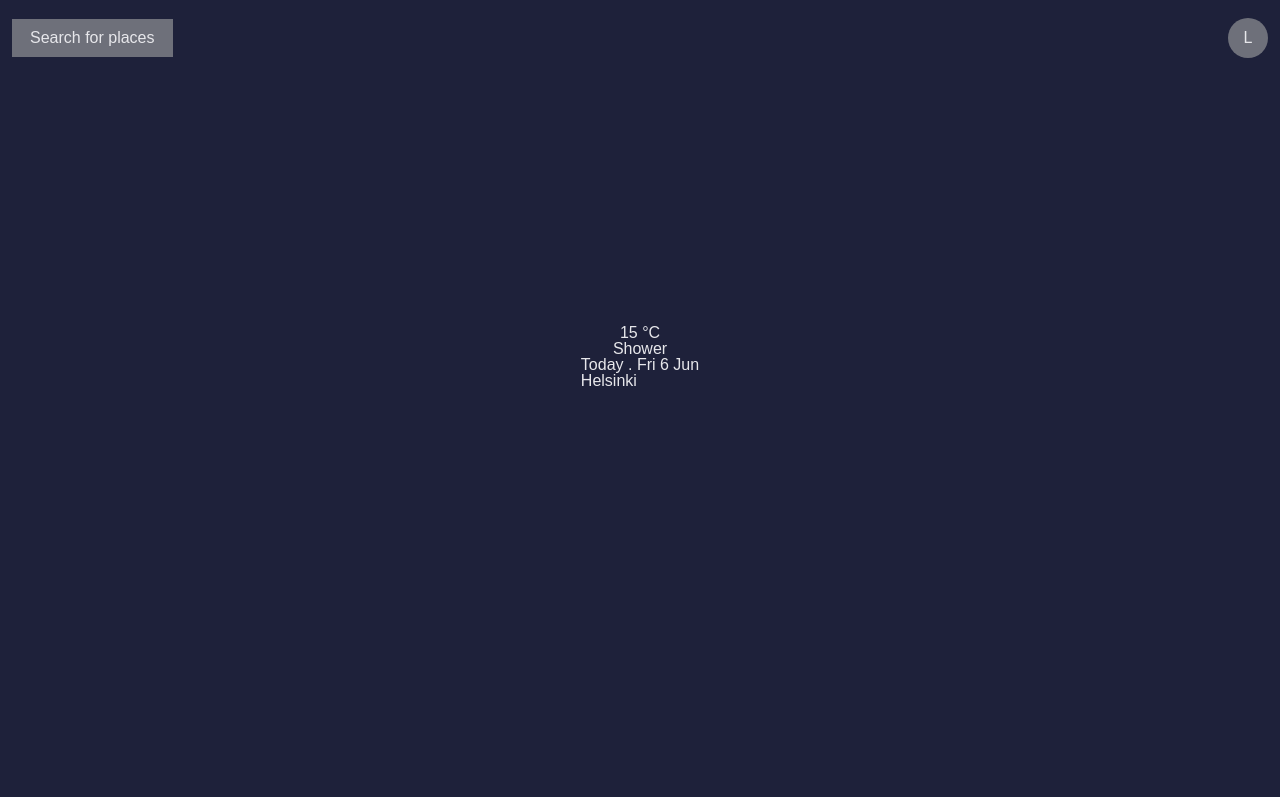
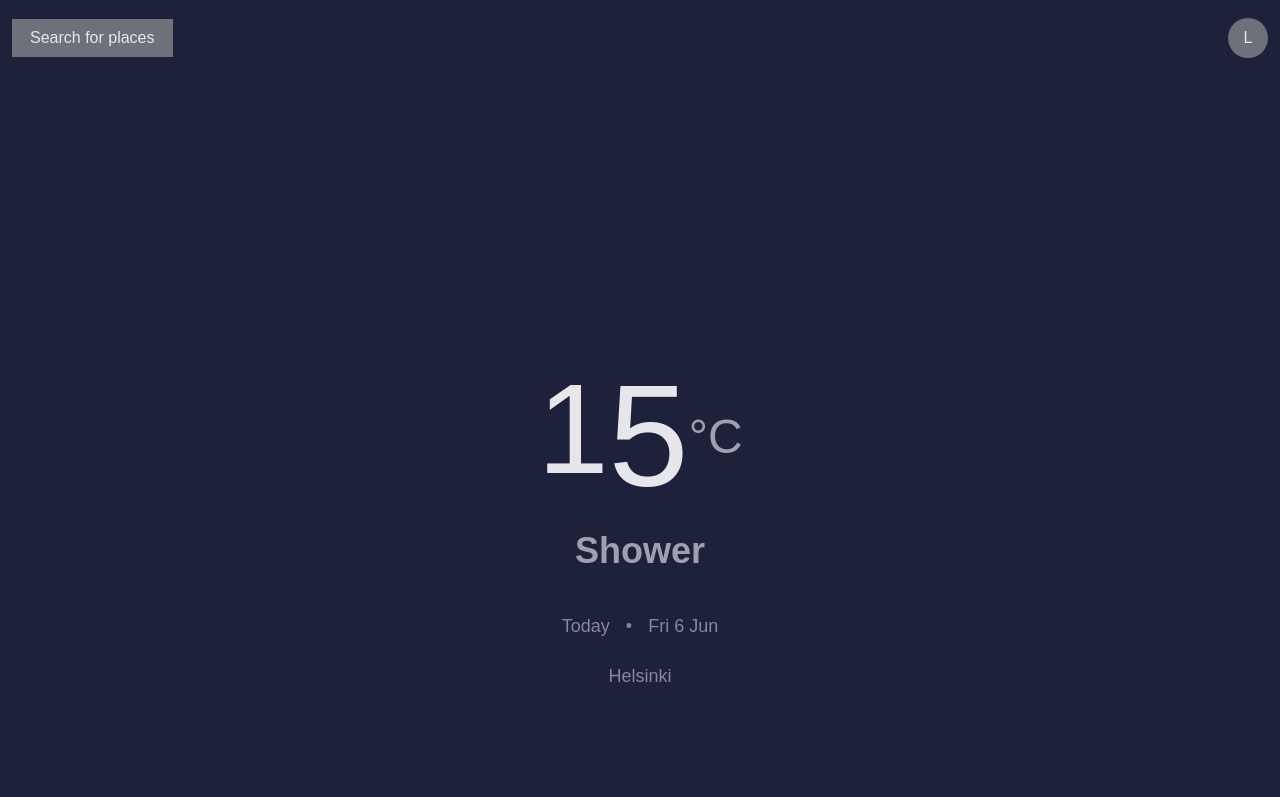
Before and after one commit to peter-abah/weather-app, a website built with webpack: page src/index.html in a window 1280 px wide. Shown: the top 797 px of the page. Built offline with nearby package versions, Linux system fonts and the light colour scheme; files whose address does not match are found by name.

Commit message:
Add styles for main weather container

```diff
--- a/src/assets/scss/components/_sidebar.scss
+++ b/src/assets/scss/components/_sidebar.scss
@@ -1,7 +1,7 @@
 .sidebar {
   background-color: var(--color-bg-alt);
   height: 100vh;
-  min-height: 40rem;
+  min-height: 42rem;
 }
 
 .main {
@@ -36,57 +36,50 @@
     flex-grow: 1;
     padding: 4.7rem 0;
   }
-}
 
-.weather-img {
-  width: 3.5rem;
-  height: 3.875rem;
-  background-size: cover;
-  background-position: center;
-  background-repeat: no-repeat;
+  &__temp {
+    margin-top: 2.5rem;
+    display: flex;
+    align-items: flex-start;
 
-  &--large {
-    width: 9.375rem;
-    height: 10.875rem;
+    &__value {
+      font-size: 9rem;
+      font-weight: 500;
+
+      &--small {
+        font-weight: 300;
+        font-size: 8rem;
+      }
+    }
+
+    &__unit {
+      align-self: center;
+      color: var(--color-secondary);
+      font-size: 3rem;
+      font-weight: 100;
+    }
   }
 
-  &--clear {
-    background-image: url(./assets/images/clear.png);
+  &__description {
+    margin-top: 1.5rem;
+    color: var(--color-secondary);
+    font-size: 2.25rem;
+    font-weight: 600;
   }
 
-  &--hail {
-    background-image: url(./assets/images/hail.png)
+  &__date {
+    display: flex;
+    gap: 1rem;
+    margin-top: 3rem;
+    font-weight: 500;
+    font-size: 1.125rem;
+    color: var(--color-secondary-alt);
   }
 
-  &--heavy-cloud {
-    background-image: url(./assets/images/heavy-cloud.png);
-  }
-
-  &--heavy-rain {
-    background-image: url(./assets/images/heavy-rain.png);
-  }
-
-  &--light-cloud {
-    background-image: url(./assets/images/light-cloud.png);
-  }
-
-  &--light-rain {
-    background-image: url(./assets/images/light-rain.png);
-  }
-
-  &--shower {
-    background-image: url(./assets/images/shower.png);
-  }
-
-  &--sleet {
-    background-image: url(./assets/images/sleet.png);
-  }
-
-  &--snow {
-    background-image: url(./assets/images/snow.png);
-  }
-
-  &--thunderstorm {
-    background-image: url(./assets/images/thunderstorm.png)
+  &__location {
+    margin-top: 2rem;
+    font-weight: 500;
+    font-size: 1.125rem;
+    color: var(--color-secondary-alt);
   }
 }
--- a/src/index.html
+++ b/src/index.html
@@ -19,15 +19,15 @@
 
       <div class="main__body">
         <div class="weather-img weather-img--large weather-img--shower"></div>
-        <p>
-          <span>15</span>
-          <span>°C</span>
+        <p class="main__temp">
+          <span class="main__temp__value main__temp__value--small">1</span>
+          <span class="main__temp__value">5</span>
+          <span class="main__temp__unit">°C</span>
         </p>
-        <p>Shower</p>
-        <div>
-          <p>Today . <span>Fri 6 Jun</span></p>
-          <p>Helsinki</p>
-        </div>
+
+        <p class="main__description">Shower</p>
+        <p class="main__date"><span>Today</span> • <span>Fri 6 Jun</span></p>
+        <p class="main__location">Helsinki</p>
       </div>
     </main>
 
```
